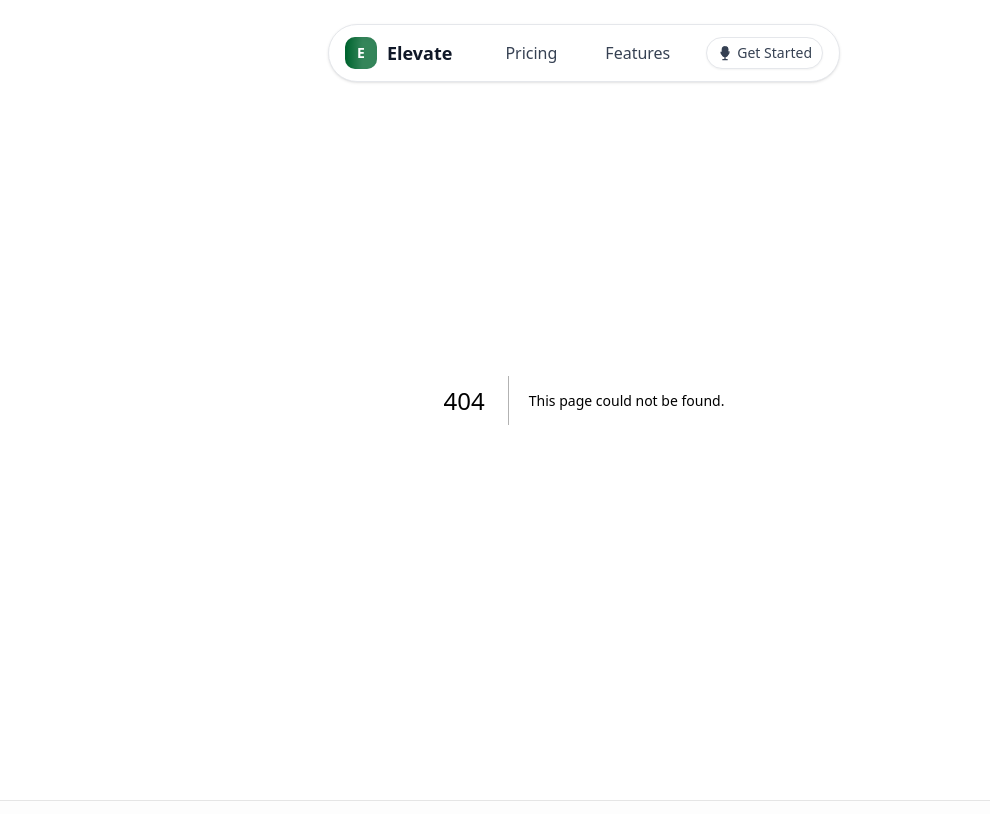
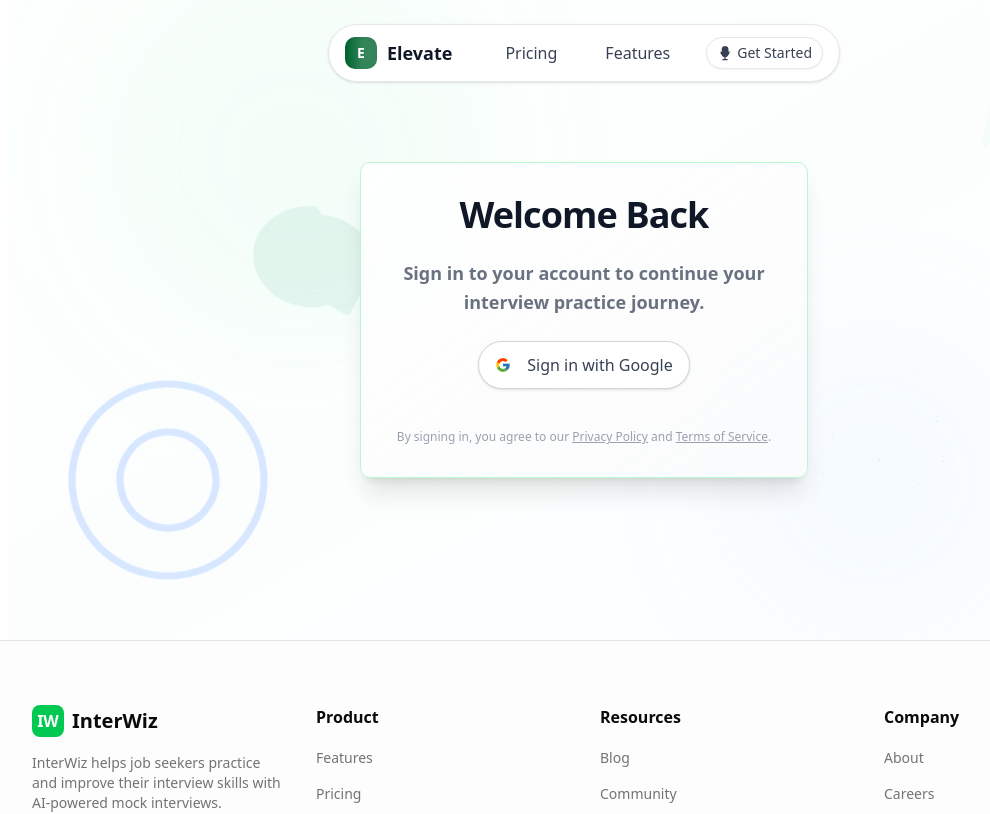
Before and after one commit to Shravan-Chaudhary/elevate, a Next.js app in the folder apps/web/: page /sign-in in a window 1280 px wide. Before the commit this address had no page. Shown: the top 814 px of the page, without its empty margins (56-1046 px from the left). Built offline with nearby package versions, Linux system fonts and the light colour scheme.

Commit message:
feat(web): 🎉 Add AuthLayout and SignInPage components with SignInCard for authentication flow

```diff
--- /dev/null
+++ b/apps/web/src/app/(auth)/layout.tsx
@@ -0,0 +1,7 @@
+import React from "react";
+
+const AuthLayout = ({ children }: { children: React.ReactNode }) => {
+  return <div>{children}</div>;
+};
+
+export default AuthLayout;
--- /dev/null
+++ b/apps/web/src/app/(auth)/sign-in/page.tsx
@@ -0,0 +1,143 @@
+import { SignInCard } from "@/components/auth/sign-in-card";
+
+const SignInPage = () => {
+  return (
+    <div className="container max-w-6xl mx-auto px-2 md:px-6 relative flex items-center justify-center min-h-[calc(100vh-10rem)] py-20 md:py-32 overflow-hidden">
+      <div className="absolute inset-0 -z-10 opacity-30 bg-gradient-to-br from-green-100/30 to-blue-100/30">
+        <div
+          className="absolute w-[400px] h-[400px] rounded-full bg-green-300/20 blur-3xl top-1/4 left-1/4 -translate-x-1/2 -translate-y-1/2 animate-very-slow-float"
+          style={{ animationDelay: "0s" }}
+        ></div>
+        <div
+          className="absolute w-[300px] h-[300px] rounded-full bg-blue-300/20 blur-3xl bottom-1/4 right-1/4 translate-x-1/2 translate-y-1/2 animate-very-slow-float"
+          style={{ animationDelay: "2s" }}
+        ></div>
+
+        <svg
+          className="absolute top-10 right-10 w-32 h-32 text-green-500/10 rotate-12"
+          fill="none"
+          viewBox="0 0 200 200"
+          xmlns="http://www.w3.org/2000/svg"
+        >
+          <path
+            d="M38.8 134.8c28.5 27.8 68.2 24.6 94.4 9.4 26.2-15.2 46.4-41.5 49.6-69.8 3.2-28.3-10.5-57.6-34-77.1-23.5-19.5-55.1-29.3-85.5-25.7-30.4 3.6-59.2 21.5-77.5 46-18.3 24.5-27 55.7-24.4 87.1 2.6 31.4 18.6 62.3 44.8 86.5"
+            fill="currentColor"
+          />
+        </svg>
+
+        <svg
+          className="absolute bottom-10 left-10 w-60 h-60 text-blue-500/60 -rotate-12"
+          fill="none"
+          viewBox="0 0 200 200"
+          xmlns="http://www.w3.org/2000/svg"
+        >
+          <circle
+            cx="100"
+            cy="100"
+            r="80"
+            stroke="currentColor"
+            strokeWidth="6"
+            opacity="1"
+          />
+          <circle
+            cx="100"
+            cy="100"
+            r="40"
+            stroke="currentColor"
+            strokeWidth="6"
+            opacity="1"
+          />
+        </svg>
+
+        <svg
+          className="absolute top-[30%] left-[20%] w-36 h-36 text-emerald-600/30 rotate-6"
+          fill="currentColor"
+          viewBox="0 0 200 200"
+          xmlns="http://www.w3.org/2000/svg"
+        >
+          <path d="M100 20c-44.183 0-80 31.34-80 70s35.817 70 80 70c11.025 0 21.418-2.18 30.933-6.068l25.834 10.934c2.32 0.98 4.983 0.087 5.84-2.155l9.702-25.086C185.99 130.18 190 115.484 190 100c0-38.66-35.817-70-80-70z" />
+        </svg>
+
+        {/* Abstract radiating lines SVG */}
+        <svg
+          className="absolute top-[28%] left-[22%] w-32 h-32 text-gray-100/01 -rotate-2"
+          fill="none"
+          viewBox="0 0 200 200"
+          xmlns="http://www.w3.org/2000/svg"
+        >
+          <circle
+            cx="100"
+            cy="100"
+            r="80"
+            stroke="currentColor"
+            strokeWidth="0.25"
+            opacity="0.3"
+          />
+          <circle
+            cx="100"
+            cy="100"
+            r="60"
+            stroke="currentColor"
+            strokeWidth="0.25"
+            opacity="0.15"
+          />
+          <circle
+            cx="100"
+            cy="100"
+            r="40"
+            stroke="currentColor"
+            strokeWidth="0.25"
+            opacity="0.03"
+          />
+        </svg>
+
+        {/* Scattered micro-dots SVG */}
+        <svg
+          className="absolute bottom-[22%] right-[18%] w-40 h-40 text-gray-100/01 rotate-2"
+          fill="currentColor"
+          viewBox="0 0 200 200"
+          xmlns="http://www.w3.org/2000/svg"
+        >
+          <circle cx="20" cy="30" r="0.5" />
+          <circle cx="80" cy="60" r="0.5" />
+          <circle cx="150" cy="40" r="0.5" />
+          <circle cx="50" cy="120" r="0.5" />
+          <circle cx="110" cy="150" r="0.5" />
+          <circle cx="180" cy="100" r="0.5" />
+          <circle cx="40" cy="170" r="0.5" />
+          <circle cx="160" cy="180" r="0.5" />
+          <circle cx="10" cy="80" r="0.5" />
+          <circle cx="190" cy="150" r="0.5" />
+        </svg>
+
+        {/* Extremely subtle scattered minimal elements SVG */}
+        <svg
+          className="absolute inset-0 w-full h-full"
+          viewBox="0 0 200 200"
+          xmlns="http://www.w3.org/2000/svg"
+        >
+          {/* A few tiny dots */}
+          <circle cx="50" cy="50" r="0.1" fill="rgba(255, 255, 255, 0.003)" />
+          <circle cx="150" cy="150" r="0.1" fill="rgba(255, 255, 255, 0.003)" />
+          <circle cx="70" cy="130" r="0.1" fill="rgba(255, 255, 255, 0.003)" />
+
+          {/* A few short lines */}
+          <path
+            d="M20 80 L 30 80"
+            stroke="rgba(255, 255, 255, 0.003)"
+            strokeWidth="0.1"
+          />
+          <path
+            d="M170 120 L 180 120"
+            stroke="rgba(255, 255, 255, 0.003)"
+            strokeWidth="0.1"
+          />
+        </svg>
+      </div>
+
+      <SignInCard />
+    </div>
+  );
+};
+
+export default SignInPage;
--- /dev/null
+++ b/apps/web/src/components/auth/sign-in-card.tsx
@@ -0,0 +1,50 @@
+"use client";
+
+import React from "react";
+import { Button } from "@/components/ui/button";
+import { FcGoogle } from "react-icons/fc"; // Using react-icons for Google icon
+import Link from "next/link";
+import { cn } from "@/lib/utils"; // Assuming cn utility is needed here for button class
+
+export function SignInCard() {
+  return (
+    <div className="relative z-10 flex flex-col items-center text-center max-w-md w-full space-y-6 bg-gradient-to-br from-white/90 to-gray-50/80 p-8 rounded-lg shadow-xl backdrop-blur-md border border-green-200 animate-fade-in">
+      {" "}
+      {/* Content Container (The Card) */}
+      {/* Ensure heading font is bold */}
+      <h1 className="text-4xl font-bold tracking-tight text-gray-900">
+        Welcome Back
+      </h1>
+      {/* Make description bold and use text-gray-500 color */}
+      <p className="text-lg text-gray-500 leading-relaxed font-bold">
+        Sign in to your account to continue your interview practice journey.
+      </p>
+      {/* Google Sign-In Button */}
+      <Button
+        size="lg"
+        className={cn(
+          "rounded-full px-8 h-12 font-medium text-base bg-white text-gray-700 border border-gray-300 shadow-sm hover:bg-gray-50 transition-all duration-300",
+          "hover:shadow-md hover:-translate-y-1 active:translate-y-0.5 focus-visible:outline-none focus-visible:ring-2 focus-visible:ring-green-500 focus-visible:ring-offset-2",
+        )}
+        asChild // Use asChild to render Link inside Button
+      >
+        <Link href="/api/auth/signin/google">
+          <FcGoogle className="mr-2 h-5 w-5" />
+          Sign in with Google
+        </Link>
+      </Button>
+      {/* Optional: Add a small link for privacy policy or terms */}
+      <p className="text-xs text-gray-400 mt-4">
+        By signing in, you agree to our{" "}
+        <Link href="/privacy" className="underline hover:text-gray-600">
+          Privacy Policy
+        </Link>{" "}
+        and{" "}
+        <Link href="/terms" className="underline hover:text-gray-600">
+          Terms of Service
+        </Link>
+        .
+      </p>
+    </div>
+  );
+}
```
